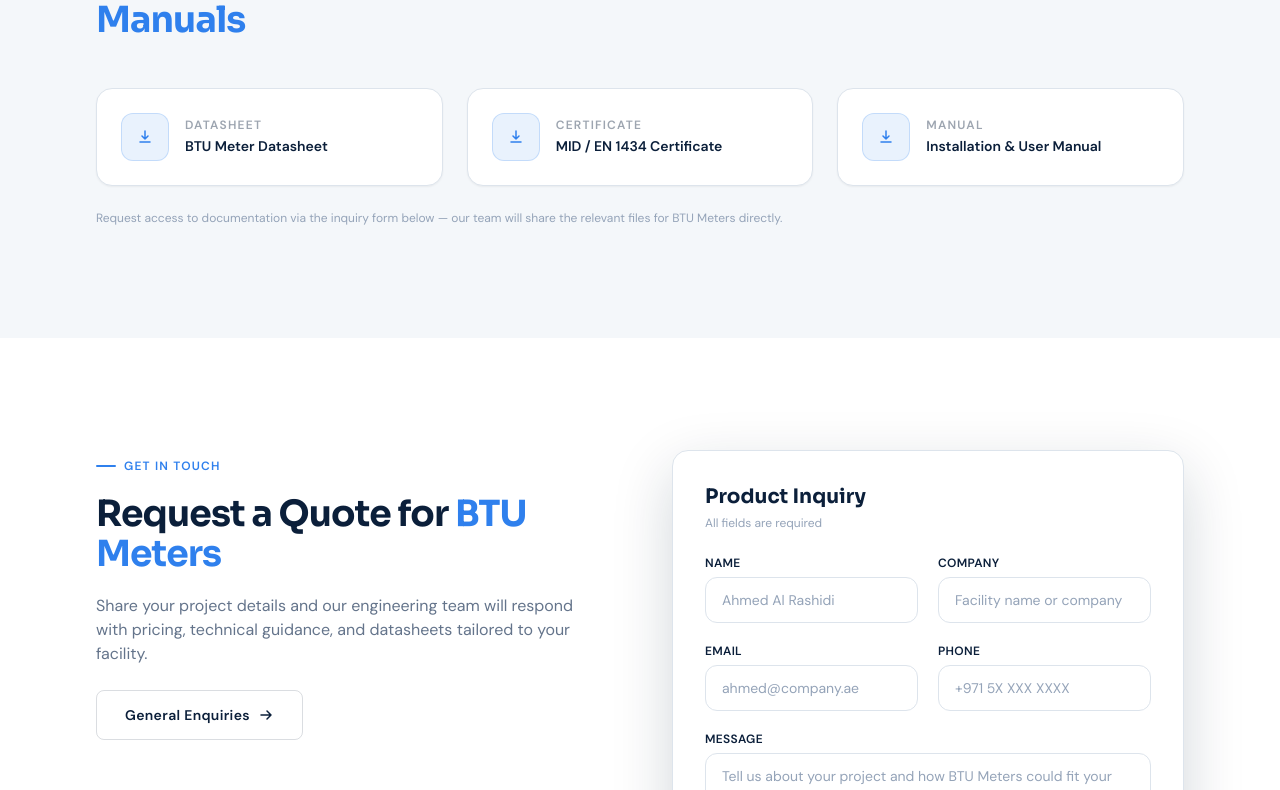
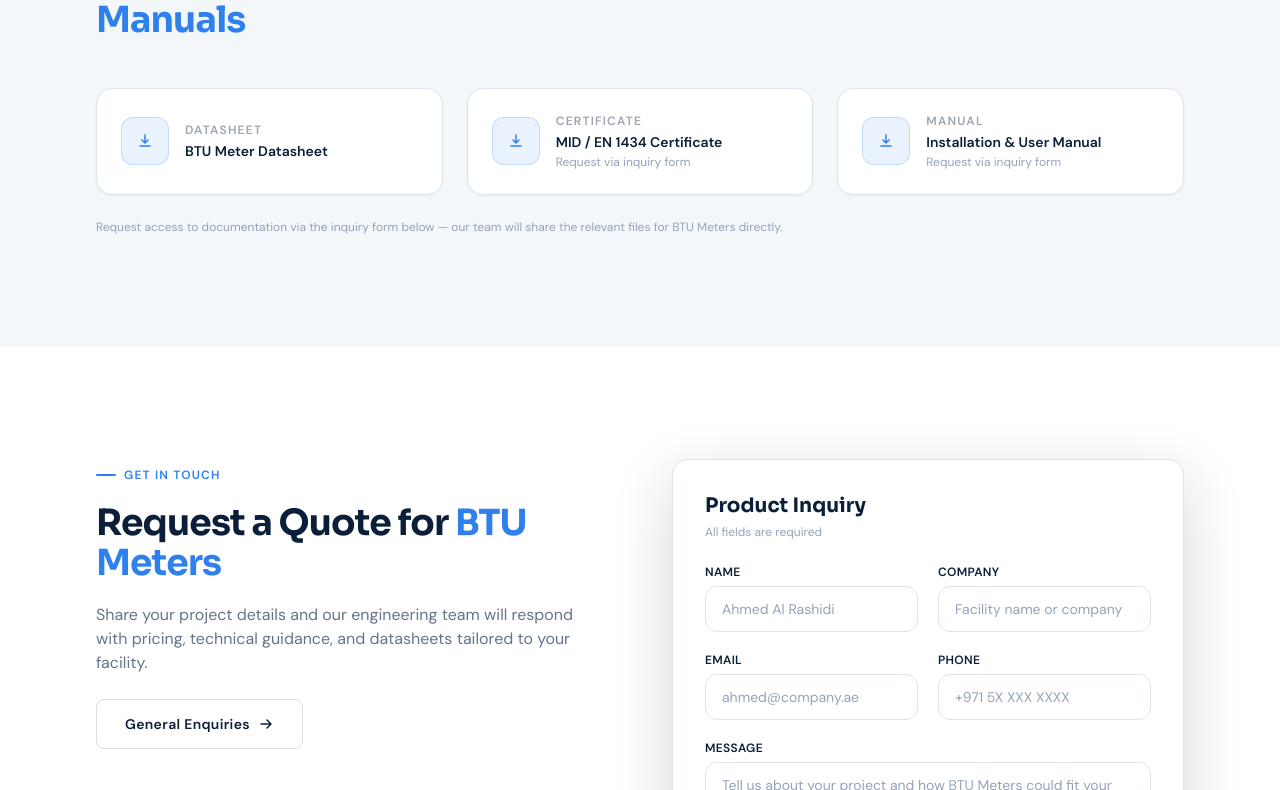
Before and after one commit to MahsMoga/altaqa-website, a Next.js app: page /products/btu-meters in a window 1280 px wide. Shown: the part 2910-3700 px from the top of the page. Built offline with nearby package versions, Linux system fonts and the light colour scheme.

Commit message:
Add BTU meter datasheet download (QUNDIS Q.heat 5.5 US)

```diff
--- a/data/products.tsx
+++ b/data/products.tsx
@@ -8,6 +8,8 @@ export interface ProductSpec {
 export interface ProductDownload {
   label: string
   type: 'Datasheet' | 'Certificate' | 'Manual'
+  /** Path inside /public — when set, clicking the card triggers a real download */
+  file?: string
 }
 
 export interface Product {
@@ -73,7 +75,7 @@ export const products: Product[] = [
     applications: ['District Cooling', 'Commercial Buildings', 'Utilities', 'Industrial Facilities'],
     protocols: ['M-Bus', 'Modbus RTU', 'LoRaWAN'],
     downloads: [
-      { label: 'BTU Meter Datasheet', type: 'Datasheet' },
+      { label: 'BTU Meter Datasheet', type: 'Datasheet', file: '/downloads/btu-meters/QUNDIS_datasheet_Q_heat_5.5_US_M-Bus_08-2025.pdf' },
       { label: 'MID / EN 1434 Certificate', type: 'Certificate' },
       { label: 'Installation & User Manual', type: 'Manual' },
     ],
--- a/pages/products/[slug].tsx
+++ b/pages/products/[slug].tsx
@@ -430,7 +430,11 @@ export default function ProductDetailPage({ slug }: PageProps) {
             <div className="grid sm:grid-cols-3 gap-6">
               {product.downloads.map((download, idx) => (
                 <AnimateIn key={download.label} delay={idx * 70}>
-                  <a href="#inquiry"
+                  <a
+                    href={download.file ?? '#inquiry'}
+                    download={download.file ? true : undefined}
+                    target={download.file ? '_blank' : undefined}
+                    rel={download.file ? 'noopener noreferrer' : undefined}
                     className="group flex items-center gap-4 p-6 rounded-2xl bg-white border border-slate-border
                                shadow-sm hover:shadow-card hover:border-accent/20 transition-all duration-200 h-full">
                     <div className="w-12 h-12 rounded-xl bg-accent/10 border border-accent/20
@@ -443,6 +447,9 @@ export default function ProductDetailPage({ slug }: PageProps) {
                         {download.type}
                       </div>
                       <div className="text-navy text-sm font-semibold leading-snug">{download.label}</div>
+                      {!download.file && (
+                        <div className="text-slate-400 text-xs mt-0.5">Request via inquiry form</div>
+                      )}
                     </div>
                   </a>
                 </AnimateIn>
```
Also changed, not shown: 1 other file (tests, documents, lock files or other folders).
